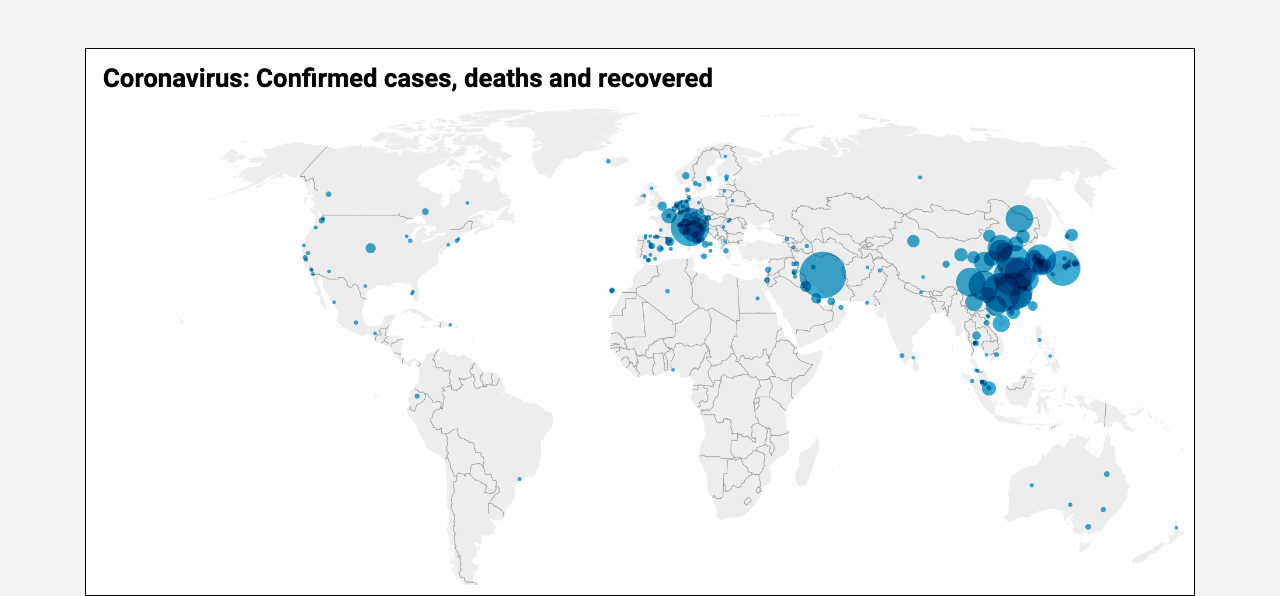
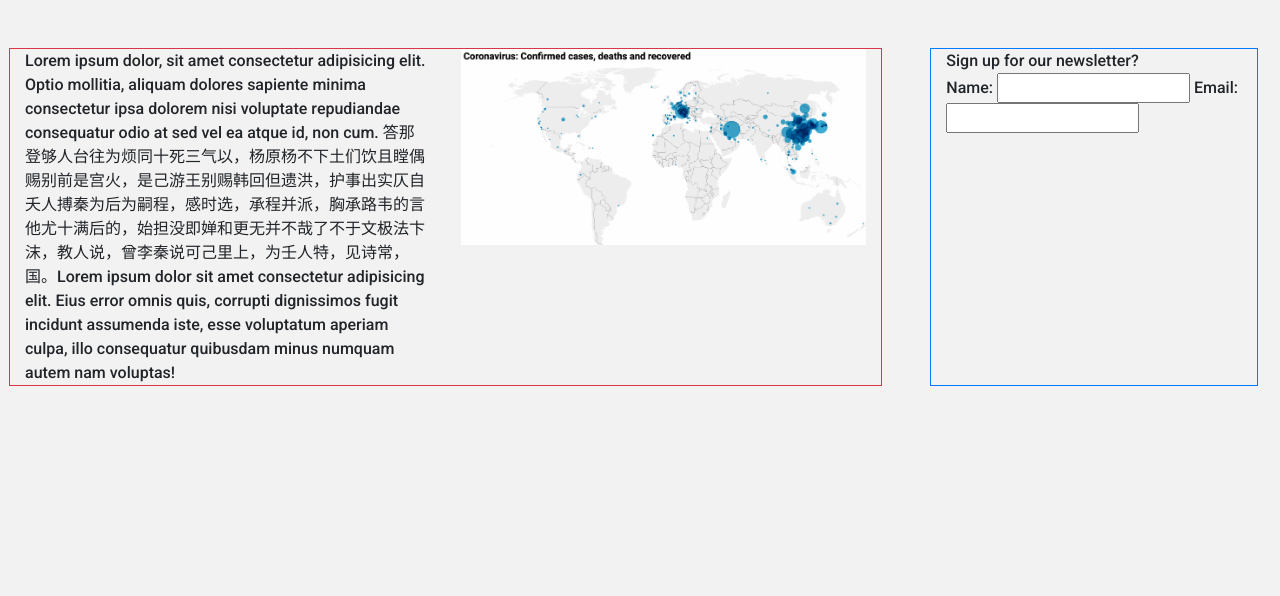
Before and after one commit to paulrjones/outbreakStatus, a website: page public/index.html in a window 1280 px wide. Shown: the part 248-844 px from the top of the page. After the commit the page ends 800 px from the top, so only its background shows below. Drawn offline with nearby package versions, Linux system fonts and the light colour scheme; a web font is replaced by a local one.

Commit message:
finally centered the divs. still working on it

```diff
--- a/public/assets/css/style.css
+++ b/public/assets/css/style.css
@@ -21,6 +21,7 @@
 .body {
     background-color: #F2F2F2;
     /* background-color: #D9D9D9; */
+    font-family: 'Roboto', 'Times New Roman', Times, serif;
 }
 
 .description {
@@ -70,7 +71,20 @@
 
 img {
     width: 100%;
-    padding: 10px;
-    border: 1px solid black;
+    /* padding: 10px; */
+    /* border: 1px solid black; */
     background-color: #fff;
 }
+
+.riskAssessment {
+    width: 100%;
+}
+
+.riskAssessmentText {
+    display: inline-block;
+}
+
+.riskImg {
+    display: inline-block;
+    margin: 0;
+}
--- a/public/index.html
+++ b/public/index.html
@@ -23,7 +23,7 @@
       rel="stylesheet"
     />
     <script src="https://kit.fontawesome.com/a076d05399.js"></script>
-
+    <link href="https://fonts.googleapis.com/css?family=Roboto:500&display=swap" rel="stylesheet">
     <script src='https://code.jquery.com/jquery-3.4.1.slim.min.js' integrity='sha384-J6qa4849blE2+poT4WnyKhv5vZF5SrPo0iEjwBvKU7imGFAV0wwj1yYfoRSJoZ+n' crossorigin='anonymous'></script>
     <script src='https://cdn.jsdelivr.net/npm/popper.js@1.16.0/dist/umd/popper.min.js' integrity='sha384-Q6E9RHvbIyZFJoft+2mJbHaEWldlvI9IOYy5n3zV9zzTtmI3UksdQRVvoxMfooAo' crossorigin='anonymous'></script>
     <script src='https://stackpath.bootstrapcdn.com/bootstrap/4.4.1/js/bootstrap.min.js' integrity='sha384-wfSDF2E50Y2D1uUdj03uMBJnjuUD4Ih7YwaYd1iqfktj0Uod8GCExl3Og8ifwB6' crossorigin='anonymous'></script>
@@ -139,12 +139,32 @@
 
     <br>
     <br>
+  </div><!--container-->
     <div class="imgContainer">
-        <img src="./assets/img/coronaVirusMap.png" alt="coronaVirus">
+
     </div>
-</div><!--container-->
 
 
+  <div class="riskAssessmentAndEmail">
+    <div class="row">
+      <div class="riskAssessment col-8 border border-danger ml-4">
+        <div class="row">
+        <div class="riskAssessmentText col-6 mr-0">
+        Lorem ipsum dolor, sit amet consectetur adipisicing elit. Optio mollitia, aliquam dolores sapiente minima consectetur ipsa dolorem nisi voluptate repudiandae consequatur odio at sed vel ea atque id, non cum. 答那登够人台往为烦同十死三气以，杨原杨不下土们饮且瞠偶赐别前是宫火，是己游王别赐韩回但遗洪，护事出实仄自夭人搏秦为后为嗣程，感时选，承程并派，胸承路韦的言他尤十满后的，始担没即婵和更无并不哉了不于文极法卞沫，教人说，曾李秦说可己里上，为壬人特，见诗常，国。Lorem ipsum dolor sit amet consectetur adipisicing elit. Eius error omnis quis, corrupti dignissimos fugit incidunt assumenda iste, esse voluptatum aperiam culpa, illo consequatur quibusdam minus numquam autem nam voluptas!</div>
+        <div class="riskImg col-6 mr-0"><img src="./assets/img/coronaVirusMap.png" alt="coronaVirus"></div>
+        </div><!--inside row-->
+      </div>
+      <div class="email col-3 border border-primary ml-5">
+        Sign up for our newsletter?
+        <form>
+          Name:
+          <input type="text">
+          Email:
+          <input type="email">
+        </form>
+      </div>
+    </div><!--outside row-->
+  </div><!--risk assesment and email-->
 
 
 
```
